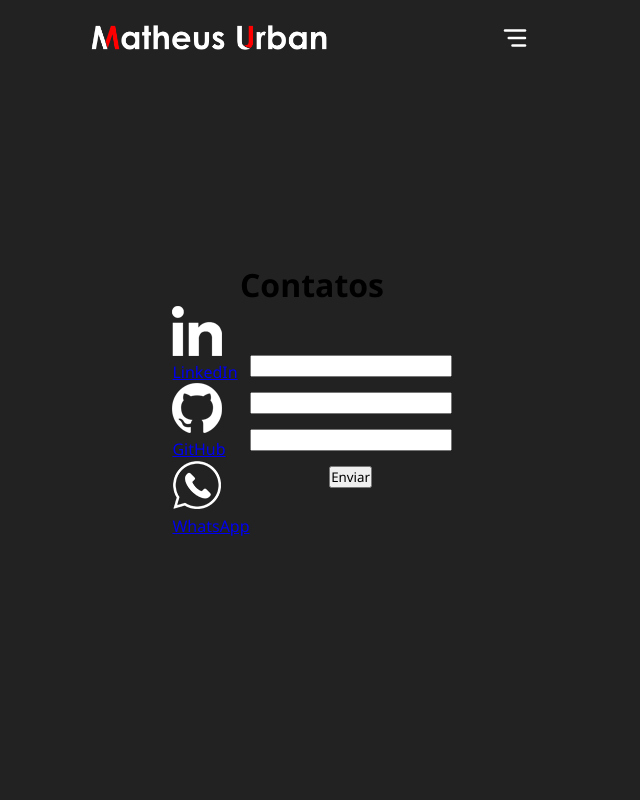
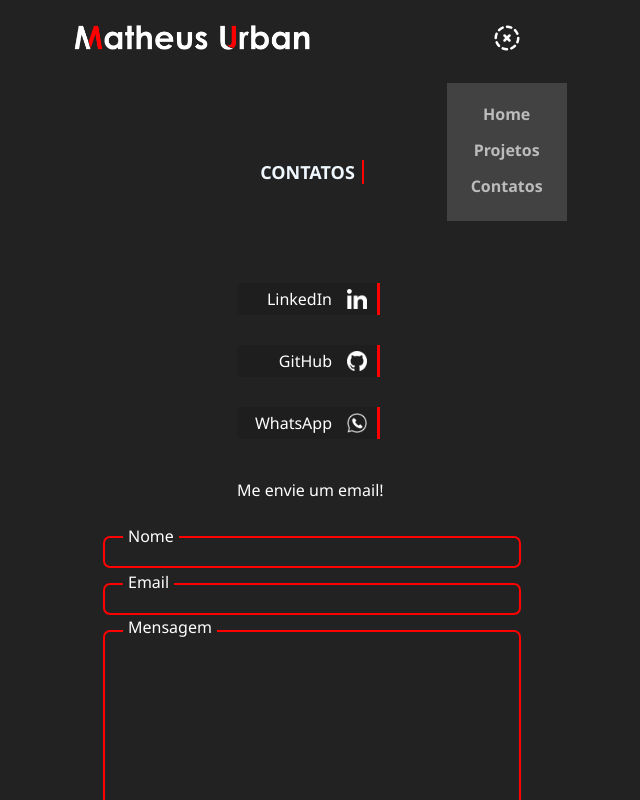
Before and after one commit to urbanykv/portfolio-matheusurban, a React (Create React App) app: page /contatos in a window 768 px wide. Both pictures are taken after a click on the button 587 px from the left and 37 px from the top of the page. Shown: the top 800 px of the page, without its empty margins (72-712 px from the left). Built offline with nearby package versions, Linux system fonts and the light colour scheme.

Commit message:
Portfólio Matheus Urban

```diff
--- a/src/components/contatos/contatos.css
+++ b/src/components/contatos/contatos.css
@@ -5,13 +5,62 @@
     justify-content: center;
     align-items: center;
     flex-direction: column;
+    gap: 30px;
+
+}
+
+#tituloContatos{
+    text-transform: uppercase;
+    font-size: 18px;
+    border-right: 2px solid #ff0000;
+    padding-right: 7px;
+    color: aliceblue;
 }
 
 .contatos-container{
     display: flex;
-    justify-content: center;
+    justify-content: space-between;
     align-items: center;
+    gap: 55px;
 }
+
+.nav-contatos{
+    width: 150px;
+    display: flex;
+    justify-content: space-evenly;
+    align-items: flex-start;
+    flex-direction: column;
+    gap: 30px;
+}
+
+.nav-contatos a{
+    padding: 5px 10px;
+    display: flex;
+    text-decoration-line: none;
+    width: 120px;
+    justify-content: flex-end;
+    align-items: center;
+    gap: 15px;
+    border-right: 3px solid red;
+    border-radius: 5px 0px 0px 5px;
+    transition: 0.5s ease;
+    background-color: rgba(0, 0, 0, 0.11);
+}
+
+.nav-contatos a:hover{
+    background-color: rgba(0, 0, 0, 0.329);
+}
+
+.nav-contatos > a > p{
+    text-decoration: none;
+    color: white;
+}
+
+.nav-contatos img{
+    width: 20px;
+    object-fit: cover;
+}
+
 
 .formEmail{
     display: flex;
@@ -19,4 +68,196 @@
     align-items: center;
     flex-direction: column;
     gap: 15px;
+    position: relative;
 }
+
+.alerta-contatos::after{
+    content: 'Me envie um email!';
+    color: white;
+}
+
+#nome, #email{
+    background-color: transparent;
+    border: 2px solid #ff0000;
+    width: 20vw;
+    padding: 5px 15px;
+    color: white;
+    border-radius: 7px;
+}
+
+#mensagem{
+    background-color: transparent;
+    border: 2px solid #ff0000;
+    padding: 5px 15px;
+    color: white;
+    border-radius: 7px;
+    max-height: 20vh;
+    max-width: 20vw;
+    min-width: 20vw;
+    min-height: 20vh;
+}
+
+#nome:focus, #email:focus, #mensagem:focus{
+    outline: 0;
+}
+
+#label-msg, #label-nome, #label-email{
+    position: absolute;
+    color: white;
+    background-color: rgb(34, 34, 34);
+    padding: 0px 5px;
+}
+
+#label-nome{
+    left: 20px;
+    top: -11px;
+}
+
+#label-email{
+    left: 20px;
+    top:  35px;
+}
+
+#label-msg{
+    left: 20px;
+    top: 80px;
+}
+
+@media (max-width: 805px){
+    .contatos{
+        width: 100%;
+        height: 100vh;
+        display: flex;
+        justify-content: space-evenly;
+        align-items: center;
+        flex-direction: column;
+        gap: 30px;
+        margin: 140px 0px;
+    }
+
+    #tituloContatos{
+        text-transform: uppercase;
+        font-size: 18px;
+        border-right: 2px solid #ff0000;
+        padding-right: 7px;
+        color: aliceblue;
+    }
+
+    .contatos-container{
+        display: flex;
+        justify-content: space-between;
+        align-items: center;
+        gap: 55px;
+        flex-direction: column;
+    }
+
+    .alerta-contatos::after{
+        display: none;
+    }
+
+    .nav-contatos::after{
+        content: 'Me envie um email!';
+        color: white;
+        margin-top: 10px;
+        margin-bottom: -20px;
+    }
+
+    .nav-contatos{
+        width: 150px;
+        display: flex;
+        justify-content: space-evenly;
+        align-items: flex-start;
+        flex-direction: column;
+        gap: 30px;
+    }
+
+    .nav-contatos a{
+        padding: 5px 10px;
+        display: flex;
+        text-decoration-line: none;
+        width: 120px;
+        justify-content: flex-end;
+        align-items: center;
+        gap: 15px;
+        border-right: 3px solid red;
+        border-radius: 5px 0px 0px 5px;
+        transition: 0.5s ease;
+        background-color: rgba(0, 0, 0, 0.11);
+    }
+
+    .nav-contatos a:hover{
+        background-color: rgba(0, 0, 0, 0.329);
+    }
+
+    .nav-contatos > a > p{
+        text-decoration: none;
+        color: white;
+    }
+
+    .nav-contatos img{
+        width: 20px;
+        object-fit: cover;
+    }
+
+
+    .formEmail{
+        display: flex;
+        justify-content: space-evenly;
+        align-items: center;
+        flex-direction: column;
+        gap: 15px;
+        position: relative;
+    }
+
+    #formEmail::before{
+        content: 'Me envie um email!';
+    }
+
+    #nome, #email{
+        background-color: transparent;
+        border: 2px solid #ff0000;
+        width: 50vw;
+        padding: 5px 15px;
+        color: white;
+        border-radius: 7px;
+    }
+
+    #mensagem{
+        background-color: transparent;
+        border: 2px solid #ff0000;
+        padding: 5px 15px;
+        color: white;
+        border-radius: 7px;
+        max-height: 30vh;
+        max-width: 50vw;
+        min-width: 50vw;
+        min-height: 30vh;
+    }
+
+    #nome:focus, #email:focus, #mensagem:focus{
+        outline: 0;
+    }
+
+    #label-msg, #label-nome, #label-email{
+        position: absolute;
+        color: white;
+        background-color: rgb(34, 34, 34);
+        padding: 0px 5px;
+    }
+
+    #label-nome{
+        left: 20px;
+        top: -11px;
+    }
+
+    #label-email{
+        left: 20px;
+        top:  35px;
+    }
+
+    #label-msg{
+        left: 20px;
+        top: 80px;
+    }
+
+}
--- a/src/components/contatos/contatos.js
+++ b/src/components/contatos/contatos.js
@@ -4,24 +4,30 @@ import './contatos.css'
 function Contatos(){
     return(
         <div className="contatos">
-            <h1>Contatos</h1>
+            <h1 id="tituloContatos">Contatos</h1>
+            <div className="alerta-contatos"></div>
             <div className="contatos-container">
-                <div className="redes">
+                <nav className="nav-contatos">
                         <a href="https://www.linkedin.com/in/urbanykv" target="_blank">
-                            <img src={process.env.PUBLIC_URL + "assets/img/linkedin-logo-dark.png"} alt="Logo LinkedIn" /> <p>LinkedIn</p>
+                            <p>LinkedIn</p>
+                            <img src={process.env.PUBLIC_URL + "assets/img/linkedin-logo-dark.png"} alt="Logo LinkedIn" />
                         </a>
                         <a href="https://github.com/urbanykv" target="_blank">
-                            <img src={process.env.PUBLIC_URL + "assets/img/github-logo-dark.png"}alt="Logo GitHub" /> <p>GitHub</p>
+                            <p>GitHub</p>
+                            <img src={process.env.PUBLIC_URL + "assets/img/github-logo-dark.png"}alt="Logo GitHub" />
                         </a>
-                        <a href="https://wa.link/yu6hn9" target="_blank" id="whatsapp-btn">
+                        <a href="https://wa.link/yu6hn9" target="_blank">
+                            <p>WhatsApp</p>
                             <img src={process.env.PUBLIC_URL + "assets/img/whatsapp-logo-dark.png"}alt="Logo WhatsApp" />
-                            <p>WhatsApp</p>
                         </a>
-                </div>
+                </nav>
                 <div className="formEmail">
+                    <label for="nome" id="label-nome">Nome</label>
                     <input type="text" name="nome" id="nome"/>
-                    <input type="text" name="email" id="email"/>
-                    <input type="text" name="mensagem" id="mensagem"/>
+                    <label for="email" id="label-email">Email</label>
+                    <input type="email" name="email" id="email"/>
+                    <label for="mensagem" id="label-msg">Mensagem</label>
+                    <textarea id="mensagem"></textarea>
                     <button type="submit">Enviar</button>
                 </div>
             </div>
--- a/src/components/header/header.css
+++ b/src/components/header/header.css
@@ -58,6 +58,10 @@ hr{
     display: none;
 }
 
+.nav-mobile{
+    display: none;
+}
+
 @media (max-width: 800px) {
     #header{
         width: 100%;
@@ -73,7 +77,7 @@ hr{
     }
 
     .logo{
-        width: 60%;
+        width: 50%;
         max-width: 250px;
     }
 
@@ -89,9 +93,56 @@ hr{
         display: flex;
         justify-content: center;
         align-items: center;
+        position: relative;
     }
 
     .btn > img{
         width: 60%;
     }
+
+    .nav-mobile{
+        background-color: rgb(66, 66, 66);
+        width: 120px;
+        padding: 15px 0px;
+        position: absolute;
+        top: 60px;
+        right: -10px;
+        display: none;
+    }
+
+    .nav-mobile a{
+        display: flex;
+        flex-direction: column;
+        justify-content: space-evenly;
+        align-items: center;
+        text-decoration-line: none;
+        color: rgba(255, 255, 255, 0.644);
+        font-weight: bold;
+        padding: 5px;
+        gap: 2px;
+        transition: 0.5s ease-in-out;
+    }
+
+    .nav-mobile a:hover{
+        color: rgb(255, 255, 255);
+    }
+
+    .nav-mobile a:hover hr{
+        background-color: #ff0000;
+        width: 70%;
+        height: 2px;
+    }
+
+    .menuOff{
+        display: none;
+    }
+
+    .menuOn{
+        display: block;
+    }
+
+    .menuMobile{
+        position: relative;
+        padding: 0px 25px;
+    }
 }
--- a/src/components/header/header.js
+++ b/src/components/header/header.js
@@ -4,7 +4,7 @@ import { Link } from "react-router-dom"
 
 function Header(){
 
-    let [topo, setTopo] = useState('');
+    let [topo, setTopo] = useState(undefined);
 
     function iniciarNoTopo(){
         topo = window.scrollTo({top: 0});
@@ -12,15 +12,43 @@ function Header(){
         setTopo(topo);
     }
 
+    const [menu, setMenu] = useState('menuOff');
+    const [botaoMenuHamburguer, setBotaoMenuHamburguer] = useState('menuOn');
+    const [botaoMenuX, setBotaoMenuX] = useState('menuOff');
+
+    function menuMobileOnOff (){
+        if(menu === 'menuOff'){
+            setMenu('menuOn');
+            setBotaoMenuHamburguer('menuOff')
+            setBotaoMenuX('menuOn')
+        }else{
+            setMenu('menuOff')
+            setBotaoMenuHamburguer('menuOn')
+            setBotaoMenuX('menuOff')
+        }
+    }
+
     return(
         <header id="header">
             <img src={process.env.PUBLIC_URL + "/assets/img/logo-matheus-urban.png"} className="logo" alt="Logo Matheus Urban"/>
-            <button className="btn"><img src={process.env.PUBLIC_URL + "/assets/img/menu-deep.svg"} alt="Menu"/></button>
+            <div className="menuMobile">
+                <button className="btn" onClick={menuMobileOnOff}>
+                    <img src={process.env.PUBLIC_URL + "/assets/img/menu-deep.svg"} alt="Menu Aberto" id="menuFechado" className={botaoMenuHamburguer}/>
+                    <img src={process.env.PUBLIC_URL + "/assets/img/circle-dashed-x.svg"} alt="Menu Fechado" id="menuXdefault" className={botaoMenuX}/>
+                </button>
+                <nav className={`nav-mobile ${menu}`}>
+                        <Link to="/" onClick={iniciarNoTopo}>Home<hr/></Link>
+                        <Link to="/projetos" onClick={iniciarNoTopo}>Projetos<hr/></Link>
+                        <Link to="contatos" onClick={iniciarNoTopo}>Contatos<hr/></Link>
+                </nav>
+            </div>
             <nav id="nav">
                 <Link to="/" onClick={iniciarNoTopo}>Home<hr/></Link>
                 <Link to="/projetos" onClick={iniciarNoTopo}>Projetos<hr/></Link>
                 <Link to="contatos" onClick={iniciarNoTopo}>Contatos<hr/></Link>
             </nav>
+
+
         </header>
 
     )
--- a/src/components/home/home.css
+++ b/src/components/home/home.css
@@ -4,6 +4,7 @@
     flex-direction: column;
     justify-content: space-evenly;
     align-items: center;
+    position: relative;
 }
 
 /*Home*/
@@ -197,6 +198,9 @@
     justify-content: space-evenly;
     align-items: center;
 }
+
+
+
 
 @media (max-width: 700px) {
     .home-pag{
@@ -399,4 +403,6 @@
         justify-content: space-evenly;
         align-items: center;
     }
+
+
 }
--- a/src/components/home/home.js
+++ b/src/components/home/home.js
@@ -2,8 +2,6 @@ import React from "react";
 import './home.css'
 import { Link } from "react-router-dom";
 import { projetosDev } from "../projetos-card/projetosCard";
-
-
 
 function Home() {
 
@@ -12,10 +10,11 @@ function Home() {
     return (
         <div className="home-pag">
             <section className="home" id="home">
+
                 <div className="card-home">
                     <div class="info-card-home">
                         <h1>Desenvolvedor Front-end & Designer Gráfico.</h1>
-                        <p>Eu sou o <span>Matheus Urban</span>, tenho 21 anos, sou Desenvolvedor Front-End e Designer gráfico. Trabalho com <span>HTML, CSS, JavaScript, React.js e Photoshop</span> para criar interfaces atrativas e interativas.</p>
+                        <p>Eu sou o <span>Matheus Urban</span>, tenho 21 anos, sou Desenvolvedor Front-end e Designer gráfico. Trabalho com <span>HTML, CSS, JavaScript, React.js e Photoshop</span> para criar interfaces atrativas e interativas.</p>
                     </div>
                     <div className="botoes-home">
                         <a href="https://www.linkedin.com/in/urbanykv" target="_blank"><img src={process.env.PUBLIC_URL + "assets/img/linkedin-logo-dark.png"} alt="Logo LinkedIn" /> <p>LinkedIn</p></a>
--- a/src/reset.css
+++ b/src/reset.css
@@ -7,3 +7,14 @@
 body{
     background-color: rgb(34, 34, 34);
 }
+
+
+
+*::-webkit-scrollbar{
+    width: 7px;
+    background-color: rgb(34, 34, 34);
+}
+
+*::-webkit-scrollbar-thumb {
+    background-color: rgb(163, 0, 0);
+}
```
Also changed, not shown: src/components/projetos-card/projetosCard.css (+4 -4 lines), src/components/projetos/projetos.css (+9 -23 lines), src/components/projetos/projetos.js (+3 -8 lines), public/assets/img/circle-dashed-x.svg (added), public/assets/img/clock.png.
